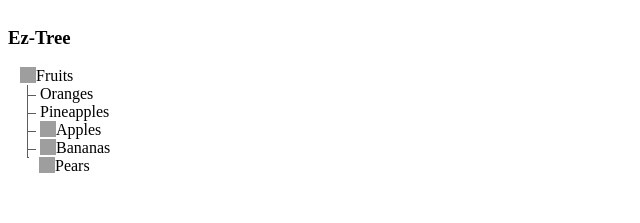
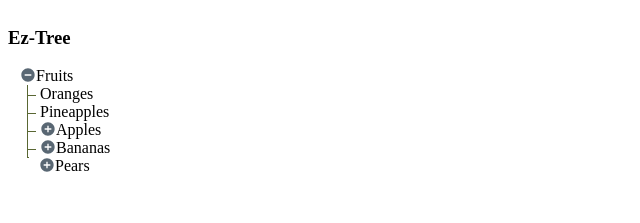
Before and after one commit to MrCandle/ez-tree, an Angular app: page / in a window 1280 px wide. Shown: the top 223 px of the page, without its empty margins (0-640 px from the left). Built offline with nearby package versions, Linux system fonts and the light colour scheme; grey boxes are pictures that could not be loaded.

Commit message:
Toggle template

```diff
--- a/package.json
+++ b/package.json
@@ -15,7 +15,7 @@
     "transpile": "ngc",
     "package": "rollup -c",
     "minify": "uglifyjs dist/bundles/eztree.umd.js --screw-ie8 --compress --mangle --comments --output dist/bundles/eztree.umd.min.js",
-    "build": "npm run transpile && npm run package && npm run minify && gulp",
+    "build": "npm run transpile && npm run package && npm run minify",
     "gulp": "gulp"
   },
   "private": false,
--- a/src/app/app.component.css
+++ b/src/app/app.component.css
@@ -0,0 +1,15 @@
+.svg {
+  background-size: 100% 100%;
+  width: 16px;
+  height: 16px;
+  cursor: pointer;
+  float: left;
+}
+
+.svg.collapsed {
+  background-image: url(../assets/expand.svg);
+}
+
+.svg.expanded {
+  background-image: url(../assets/collapse.svg);
+}
--- a/src/app/app.component.html
+++ b/src/app/app.component.html
@@ -5,7 +5,11 @@
     <ng-template #nameTemplate let-node>
       <span>{{node.Name}}</span>
     </ng-template>
+    <ng-template #toggleTemplate let-node>
+      <div class="svg" [ngClass]="{'collapsed': !node.IsExpanded, 'expanded': node.IsExpanded}"></div>
+    </ng-template>
     <ng-template #loadingTemplate let-node>
+      <div>
         <svg version="1.1" id="loader-1" xmlns="http://www.w3.org/2000/svg" xmlns:xlink="http://www.w3.org/1999/xlink" x="0px" y="0px"
           width="20px" height="20px" viewBox="0 0 50 50" style="enable-background:new 0 0 50 50;" xml:space="preserve">
           <path fill="#000" d="M25.251,6.461c-10.318,0-18.683,8.365-18.683,18.683h4.068c0-8.071,6.543-14.615,14.615-14.615V6.461z"
@@ -13,6 +17,7 @@
             <animateTransform attributeType="xml" attributeName="transform" type="rotate" from="0 25 25" to="360 25 25" dur="0.6s" repeatCount="indefinite"></animateTransform>
           </path>
         </svg>
+      </div>
     </ng-template>
   </ez-tree>
 </div>
--- a/src/app/ez-tree/node/node.component.ts
+++ b/src/app/ez-tree/node/node.component.ts
@@ -7,31 +7,35 @@ import { TreeService } from '../services/tree.service';
 	encapsulation: ViewEncapsulation.None,
 	template: `
 		<li [tabindex]="node.Parent ? 0 : -1" [ngClass]="{'root-node': !node.Parent, 'last-node': node.IsLastChild}" aria-expanded="false" (focus)="onFocus()" (blur)="onBlur()" [setFocus]="node.HasFocus">
-			<div (click)="onToggle()" *ngIf="node.HasChildren" class="svg" [ngClass]="{'collapsed': !node.IsExpanded, 'expanded': node.IsExpanded}"></div>
-			<span *ngIf="!templates">{{node.Name}}</span>
-			<ng-container *ngIf="templates" [ngTemplateOutlet]="templates['nameTemplate']" [ngTemplateOutletContext]="{ $implicit: node, node: node }"></ng-container>
+			<div (click)="onToggle()" *ngIf="node.HasChildren && !templates['toggleTemplate']" class="toggle" [ngClass]="{'collapsed': !node.IsExpanded, 'expanded': node.IsExpanded}"></div>
+			<div (click)="onToggle()" *ngIf="node.HasChildren && templates['toggleTemplate']">
+				<ng-container *ngIf="templates['toggleTemplate']" [ngTemplateOutlet]="templates['toggleTemplate']" [ngTemplateOutletContext]="{ $implicit: node, node: node }"></ng-container>
+			</div>
+			<span *ngIf="!templates['nameTemplate']">{{node.Name}}</span>
+			<ng-container *ngIf="templates['nameTemplate']" [ngTemplateOutlet]="templates['nameTemplate']" [ngTemplateOutletContext]="{ $implicit: node, node: node }"></ng-container>
 			<ul *ngIf="node.HasChildren && node.IsExpanded">
-				<span *ngIf="!node.Children.length && !templates.loadingTemplate">Loading...</span>
+				<span *ngIf="!node.Children.length && !templates['loadingTemplate']">Loading...</span>
 				<ng-container *ngIf="!node.Children.length && templates['loadingTemplate']" [ngTemplateOutlet]="templates['loadingTemplate']"></ng-container>
 				<ez-node  *ngFor="let childNode of node.Children; index as i" [node]="childNode" [parent]="node" [index]="i" [templates]="templates"></ez-node>
 			</ul>
 		</li>
 	`,
 	styles: [`
-		.svg {
+		.toggle {
 			background-size: 100% 100%;
 			width: 16px;
 			height: 16px;
 			cursor: pointer;
 			float: left;
+
 		}
 
-		.svg.collapsed {
-			background-image: url(../img/expand.svg);
+		.toggle.collapsed:before {
+			content: '+';
 		}
 
-		.svg.expanded {
-			background-image: url(../img/collapse.svg);
+		.toggle.expanded:before {
+			content: '-';
 		}
 
 		ez-node li.root-node, ez-node li.last-node {
--- a/src/app/ez-tree/tree/tree.component.ts
+++ b/src/app/ez-tree/tree/tree.component.ts
@@ -8,7 +8,7 @@ import { TreeService } from '../services/tree.service';
 
 @Component({
 	selector: 'ez-tree',
-	template: `<ez-node class="root-node" [setFocus]="tree.HasFocus" [node]="tree" [templates]="{nameTemplate: nameTemplate, loadingTemplate: loadingTemplate}"></ez-node>`,
+	template: `<ez-node class="root-node" [setFocus]="tree.HasFocus" [node]="tree" [templates]="{nameTemplate: nameTemplate, loadingTemplate: loadingTemplate, toggleTemplate: toggleTemplate}"></ez-node>`,
 	styles: [``]
 })
 export class TreeComponent implements OnInit, OnChanges, OnDestroy {
@@ -21,6 +21,7 @@ export class TreeComponent implements OnInit, OnChanges, OnDestroy {
 
 	@ContentChild('nameTemplate') nameTemplate: TemplateRef<any>;
 	@ContentChild('loadingTemplate') loadingTemplate: TemplateRef<any>;
+	@ContentChild('toggleTemplate') toggleTemplate: TemplateRef<any>;
 
 	focusedNode: Node;
 	listenFunc: Function;
```
Also changed, not shown: src/assets/collapse.svg (renamed from src/app/ez-tree/img/collapse.svg), src/assets/expand.svg (renamed from src/app/ez-tree/img/expand.svg), 1 other file (tests, documents, lock files or other folders). Lines whose indentation alone changed are shown as unchanged.
